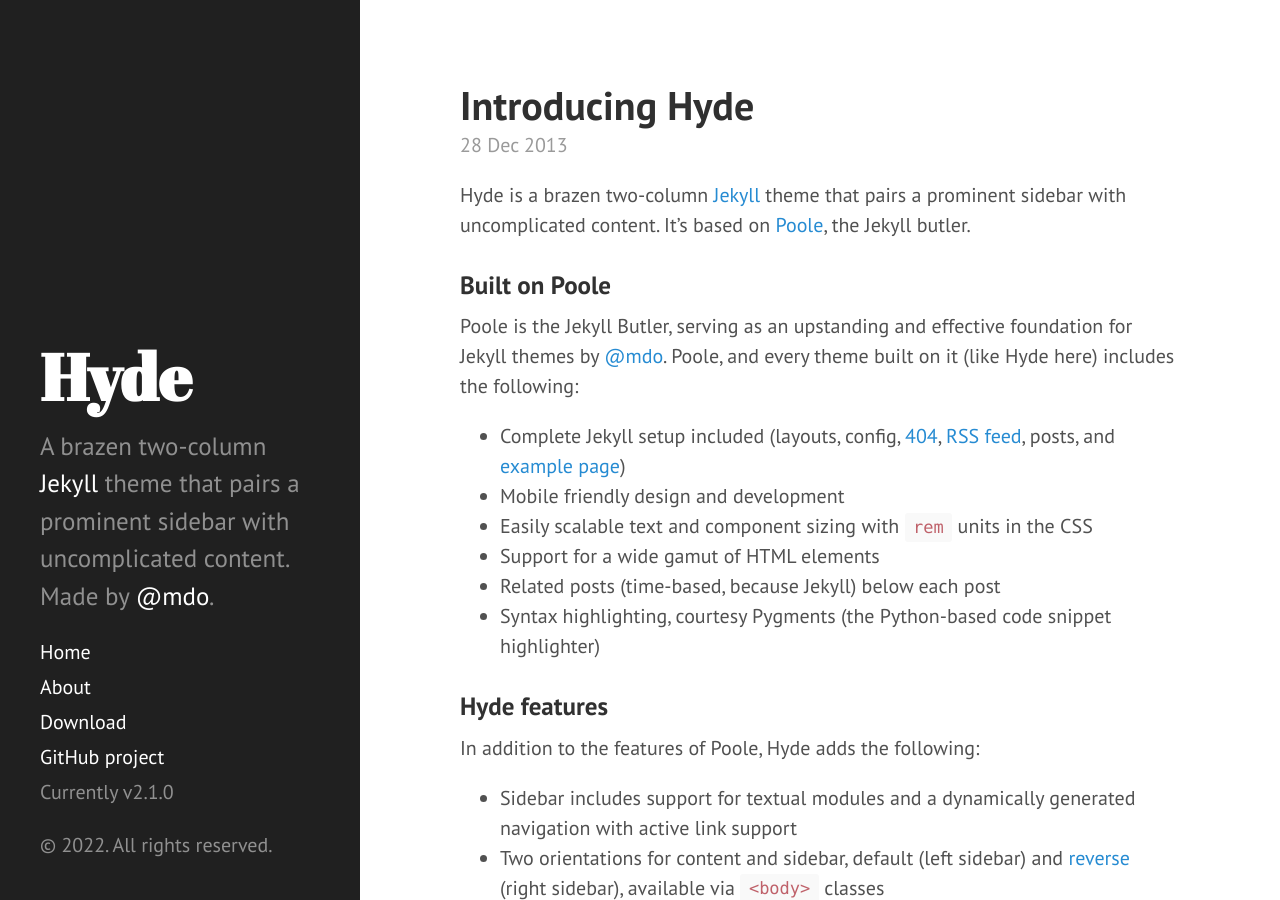
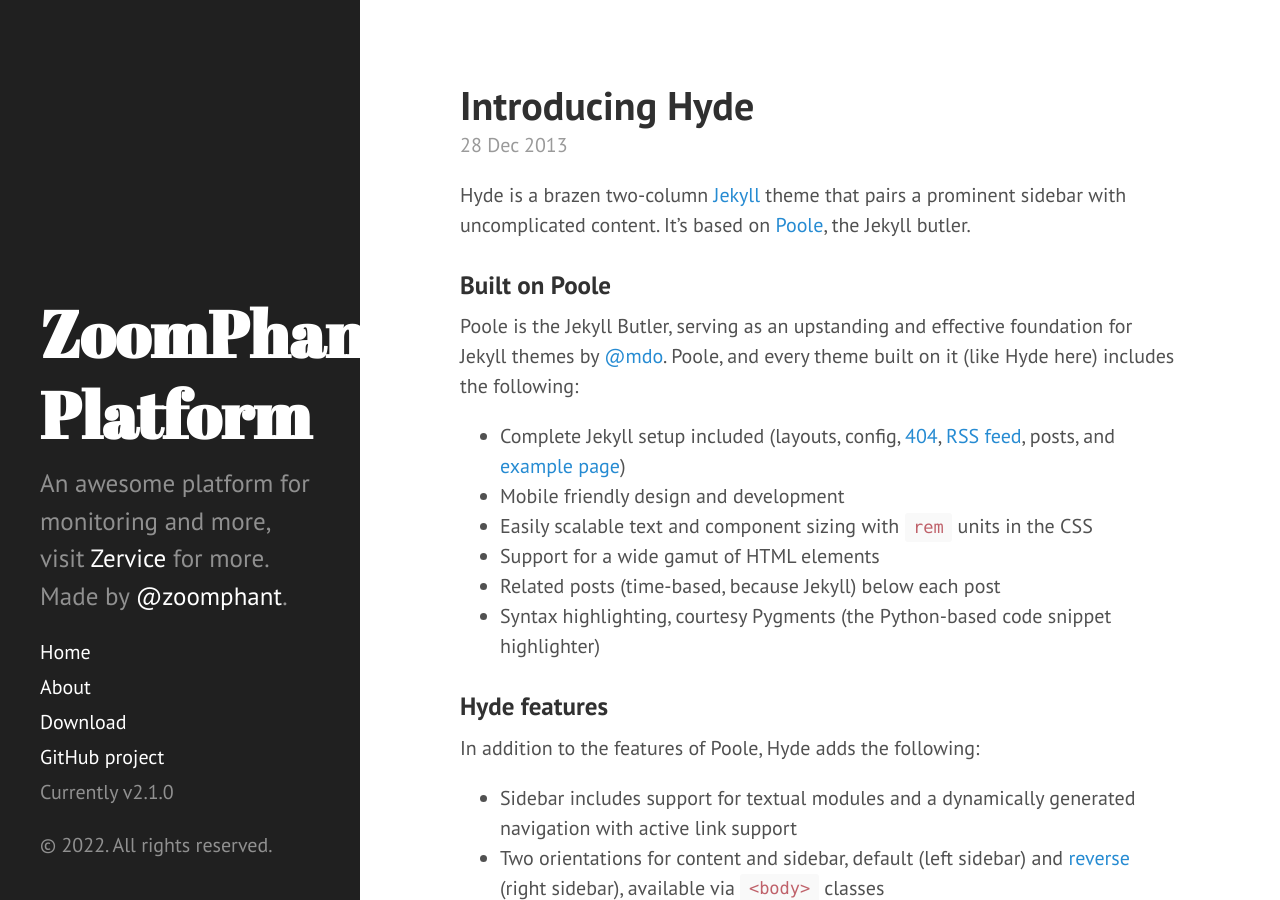
Before and after one commit to ZoomPhant/zoomphant.github.io, a Jekyll site: the page built from index.html, in a window 1280 px wide and 900 px high. Built offline with Jekyll 4.4.1, drawn with Linux system fonts in a browser that asks for light colours; Markdown is read by kramdown in place of the engine named in the settings; the list of posts is cut into pages by our own code.

Commit message:
Update _config.yml

```diff
--- a/_config.yml
+++ b/_config.yml
@@ -7,15 +7,15 @@
 relative_permalinks: true
 
 # Setup
-title:            Hyde
-tagline:          'A Jekyll theme'
-description:      'A brazen two-column <a href="http://jekyllrb.com" target="_blank">Jekyll</a> theme that pairs a prominent sidebar with uncomplicated content. Made by <a href="https://twitter.com/mdo" target="_blank">@mdo</a>.'
-url:              http://hyde.getpoole.com
+title:            ZoomPhant Platform
+tagline:          'One platform to rule all monitoring needs'
+description:      'An awesome platform for monitoring and more, visit <a href="https://zoomphant.io" target="_blank">Zervice</a> for more. Made by <a href="https://twitter.com/zoomphant" target="_blank">@zoomphant</a>.'
+url:              https://zoomphant.io
 baseurl:          /
 
 author:
-  name:           'Mark Otto'
-  url:            https://twitter.com/mdo
+  name:           'Zervice'
+  url:            https://twitter.com/zervice
 
 paginate:         5
 
@@ -23,4 +23,4 @@
 version:          2.1.0
 
 github:
-  repo:           https://github.com/poole/hyde
+  repo:           https://github.com/ZoomPhant/zoomphant.github.io
```
